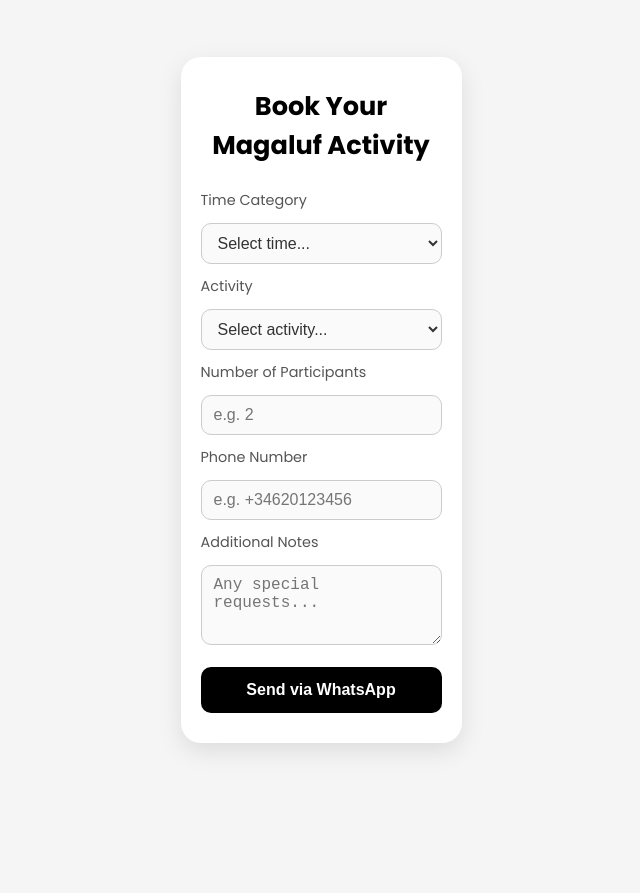
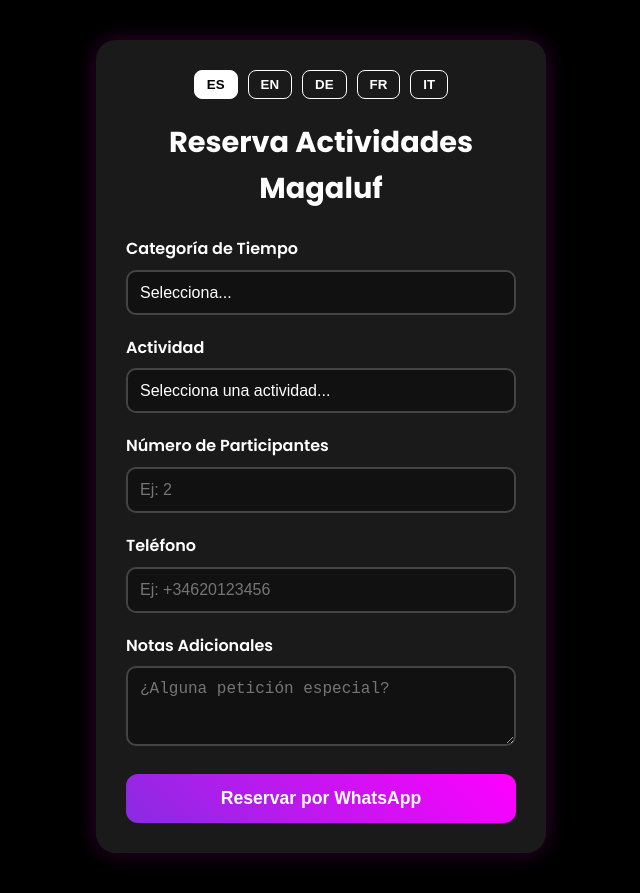
Before and after one commit to BusinessBotss/magalufactivities, a plain HTML site: page index.html in a window 1280 px wide. Shown: the whole page, without its empty margins (319-959 px from the left). Before the commit the page ends 800 px from the top, so only its background shows below. Drawn offline with Linux system fonts and the light colour scheme.

Commit message:
Update index.html

```diff
--- a/index.html
+++ b/index.html
@@ -1,68 +1,78 @@
 <!DOCTYPE html>
-<html lang="en">
+<html lang="es">
 <head>
-  <meta charset="UTF-8">
-  <meta name="viewport" content="width=device-width, initial-scale=1.0">
-  <title>Pepe's Site – Magaluf Booking</title>
-  <link href="https://fonts.googleapis.com/css2?family=Poppins:wght@400;700&display=swap" rel="stylesheet">
+  <meta charset="UTF-8" />
+  <meta name="viewport" content="width=device-width, initial-scale=1.0" />
+  <title>Reserva Actividades Magaluf</title>
+  <link href="https://fonts.googleapis.com/css2?family=Poppins:wght@400;600;700&display=swap" rel="stylesheet" />
   <style>
-    * { margin: 0; padding: 0; box-sizing: border-box; }
-    html, body {
-      height: 100%;
+    * { box-sizing: border-box; margin: 0; padding: 0; }
+    body {
       font-family: 'Poppins', sans-serif;
-      background: #f5f5f5;
+      background-color: #000;
+      color: #fff;
+      line-height: 1.6;
+      padding: 40px 20px;
       display: flex;
       justify-content: center;
-      align-items: center;
-      padding: 20px;
+      align-items: flex-start;
+      min-height: 100vh;
     }
-    .container {
+    .form-container {
+      background-color: #1a1a1a;
+      border-radius: 20px;
+      box-shadow: 0 0 20px rgba(255, 0, 255, 0.2);
+      padding: 30px;
       width: 100%;
-      max-width: 350px;
-      background: #ffffff;
-      box-shadow: 0 8px 24px rgba(0, 0, 0, 0.1);
-      border-radius: 20px;
-      padding: 30px 20px;
-      display: flex;
-      flex-direction: column;
-      align-items: center;
-      text-align: center;
-      animation: fadeUp 0.8s ease forwards;
+      max-width: 450px;
+      animation: fadeIn 0.8s ease;
     }
-    @keyframes fadeUp {
+    @keyframes fadeIn {
       from { opacity: 0; transform: translateY(20px); }
       to { opacity: 1; transform: translateY(0); }
     }
     h1 {
-      font-size: 1.6rem;
-      font-weight: 700;
-      color: #000;
+      font-size: 1.8rem;
+      text-align: center;
       margin-bottom: 25px;
     }
-    form {
-      width: 100%;
+    .lang-switcher {
       display: flex;
-      flex-direction: column;
-      gap: 12px;
+      justify-content: center;
+      gap: 10px;
+      margin-bottom: 20px;
+    }
+    .lang-btn {
+      background: none;
+      border: 1px solid #fff;
+      padding: 6px 12px;
+      border-radius: 8px;
+      font-weight: bold;
+      color: #fff;
+      cursor: pointer;
+    }
+    .lang-btn.active {
+      background: #fff;
+      color: #000;
     }
     label {
-      text-align: left;
-      font-size: 0.9rem;
-      color: #555;
+      display: block;
+      margin-bottom: 8px;
+      font-weight: 600;
     }
     select, input, textarea {
       width: 100%;
-      padding: 10px 12px;
-      border: 1px solid #ccc;
+      padding: 12px;
+      margin-bottom: 20px;
+      border: 2px solid #444;
       border-radius: 10px;
-      background: #fafafa;
+      background-color: #111;
+      color: #fff;
       font-size: 1rem;
-      color: #333;
-      transition: border 0.3s, background 0.3s;
+      appearance: none;
     }
     select:focus, input:focus, textarea:focus {
-      border: 1px solid #000;
-      background: #fff;
+      border-color: #ff00ff;
       outline: none;
     }
     textarea {
@@ -70,112 +80,134 @@
       min-height: 80px;
     }
     .btn {
-      margin-top: 10px;
+      width: 100%;
       padding: 14px;
-      background: #000;
+      background: linear-gradient(45deg, #8a2be2, #ff00ff);
+      border: none;
+      border-radius: 12px;
+      font-size: 1.1rem;
+      font-weight: bold;
       color: #fff;
-      border: none;
-      border-radius: 10px;
-      font-weight: 700;
-      font-size: 1rem;
       cursor: pointer;
-      transition: background 0.3s;
+      transition: box-shadow 0.3s ease;
     }
     .btn:hover {
-      background: #333;
-    }
-
-    /* Responsive improvements */
-    @media (max-width: 480px) {
-      .container {
-        padding: 25px 15px;
-        border-radius: 16px;
-        max-width: 90%;
-      }
-      h1 {
-        font-size: 1.4rem;
-        margin-bottom: 20px;
-      }
-      select, input, textarea {
-        font-size: 0.95rem;
-        padding: 9px 10px;
-      }
-      .btn {
-        font-size: 0.95rem;
-        padding: 12px;
-      }
+      box-shadow: 0 0 10px rgba(255,0,255,.5), 0 0 20px rgba(138,43,226,.5);
     }
   </style>
 </head>
 <body>
-  <div class="container">
-    <h1>Book Your<br>Magaluf Activity</h1>
+  <div class="form-container">
+    <div class="lang-switcher">
+      <button class="lang-btn active" onclick="switchLang('es')">ES</button>
+      <button class="lang-btn" onclick="switchLang('en')">EN</button>
+      <button class="lang-btn" onclick="switchLang('de')">DE</button>
+      <button class="lang-btn" onclick="switchLang('fr')">FR</button>
+      <button class="lang-btn" onclick="switchLang('it')">IT</button>
+    </div>
+    <h1 id="formTitle">Reserva Actividades Magaluf</h1>
     <form id="bookingForm">
-      <label for="time">Time Category</label>
+      <label for="time" id="labelTime">Categoría de Tiempo</label>
       <select id="time" required>
-        <option value="" disabled selected>Select time...</option>
-        <option value="day">Day Activities</option>
-        <option value="night">Night Activities</option>
+        <option value="" disabled selected>Selecciona...</option>
+        <option value="day">Actividades de Día</option>
+        <option value="night">Actividades de Noche</option>
       </select>
 
-      <label for="activity">Activity</label>
+      <label for="activity" id="labelActivity">Actividad</label>
       <select id="activity" required>
-        <option value="" disabled selected>Select activity...</option>
+        <option value="" disabled selected>Selecciona una actividad...</option>
       </select>
 
-      <label for="participants">Number of Participants</label>
-      <input type="number" id="participants" min="1" placeholder="e.g. 2" required>
+      <label for="participants" id="labelParticipants">Número de Participantes</label>
+      <input type="number" id="participants" min="1" placeholder="Ej: 2" required>
 
-      <label for="phone">Phone Number</label>
-      <input type="tel" id="phone" placeholder="e.g. +34620123456" required>
+      <label for="phone" id="labelPhone">Teléfono</label>
+      <input type="tel" id="phone" placeholder="Ej: +34620123456" required>
 
-      <label for="notes">Additional Notes</label>
-      <textarea id="notes" placeholder="Any special requests..."></textarea>
+      <label for="notes" id="labelNotes">Notas Adicionales</label>
+      <textarea id="notes" placeholder="¿Alguna petición especial?"></textarea>
 
-      <button type="submit" class="btn">Send via WhatsApp</button>
+      <button type="submit" class="btn" id="submitBtn">Reservar por WhatsApp</button>
     </form>
   </div>
 
   <script>
-    (function() {
-      const activitiesMap = {
-        day: [
-          'Oceans Beach Club Tickets',
-          'Jetski Rental',
-          'Boat Party',
-          'Boat Rentals',
-          'Quad Rental'
-        ],
-        night: [
-          'Pirates Adventure',
-          "Gringo's Bingo",
-          'MCP Pass'
-        ]
+    const activityOptions = {
+      es: {
+        day: ['Oceans Beach Club', 'Alquiler de Jetski', 'Boat Party', 'Alquiler de Barco', 'Rutas en Quad'],
+        night: ['Pirates Adventure', "Gringo's Bingo", 'MCP Pass']
+      },
+      en: {
+        day: ['Oceans Beach Club', 'Jetski Rental', 'Boat Party', 'Boat Rentals', 'Quad Tours'],
+        night: ['Pirates Adventure', "Gringo's Bingo", 'MCP Pass']
+      },
+      de: {
+        day: ['Oceans Beach Club', 'Jetski Verleih', 'Bootsparty', 'Bootsverleih', 'Quad Touren'],
+        night: ['Pirates Adventure', "Gringo's Bingo", 'MCP Pass']
+      },
+      fr: {
+        day: ['Oceans Beach Club', 'Location de Jet Ski', 'Fête en Bateau', 'Location de Bateau', 'Tours en Quad'],
+        night: ['Pirates Adventure', "Gringo's Bingo", 'MCP Pass']
+      },
+      it: {
+        day: ['Oceans Beach Club', 'Noleggio Jetski', 'Festa in Barca', 'Noleggio Barca', 'Tour in Quad'],
+        night: ['Pirates Adventure', "Gringo's Bingo", 'MCP Pass']
+      }
     };
 
-      const timeSelect = document.getElementById('time');
+    const translations = {
+      es: { title: "Reserva Actividades Magaluf", time: "Categoría de Tiempo", activity: "Actividad", participants: "Número de Participantes", phone: "Teléfono", notes: "Notas Adicionales", submit: "Reservar por WhatsApp", placeholderTime: "Selecciona...", placeholderActivity: "Selecciona una actividad...", placeholderPeople: "Ej: 2", placeholderPhone: "Ej: +34620123456", placeholderNotes: "¿Alguna petición especial?" },
+      en: { title: "Book Activities in Magaluf", time: "Time Category", activity: "Activity", participants: "Number of Participants", phone: "Phone Number", notes: "Additional Notes", submit: "Book via WhatsApp", placeholderTime: "Select...", placeholderActivity: "Select an activity...", placeholderPeople: "e.g. 2", placeholderPhone: "e.g. +34620123456", placeholderNotes: "Any special requests?" },
+      de: { title: "Aktivitäten in Magaluf buchen", time: "Zeitkategorie", activity: "Aktivität", participants: "Anzahl der Teilnehmer", phone: "Telefonnummer", notes: "Zusätzliche Hinweise", submit: "Über WhatsApp buchen", placeholderTime: "Wählen...", placeholderActivity: "Aktivität auswählen...", placeholderPeople: "z.B. 2", placeholderPhone: "z.B. +34620123456", placeholderNotes: "Besondere Wünsche?" },
+      fr: { title: "Réserver Activités Magaluf", time: "Catégorie de Temps", activity: "Activité", participants: "Nombre de Participants", phone: "Numéro de Téléphone", notes: "Remarques Supplémentaires", submit: "Réserver via WhatsApp", placeholderTime: "Choisir...", placeholderActivity: "Choisissez une activité...", placeholderPeople: "ex: 2", placeholderPhone: "ex: +34620123456", placeholderNotes: "Des demandes particulières ?" },
+      it: { title: "Prenota Attività a Magaluf", time: "Categoria di Tempo", activity: "Attività", participants: "Numero di Partecipanti", phone: "Numero di Telefono", notes: "Note Aggiuntive", submit: "Prenota via WhatsApp", placeholderTime: "Seleziona...", placeholderActivity: "Seleziona un'attività...", placeholderPeople: "Es: 2", placeholderPhone: "Es: +34620123456", placeholderNotes: "Richieste speciali?" }
+    };
+
+    let currentLang = 'es';
+
+    function switchLang(lang) {
+      currentLang = lang;
+      document.querySelectorAll('.lang-btn').forEach(btn => btn.classList.remove('active'));
+      document.querySelector(`[onclick="switchLang('${lang}')"]`).classList.add('active');
+
+      const t = translations[lang];
+      document.getElementById('formTitle').textContent = t.title;
+      document.getElementById('labelTime').textContent = t.time;
+      document.getElementById('labelActivity').textContent = t.activity;
+      document.getElementById('labelParticipants').textContent = t.participants;
+      document.getElementById('labelPhone').textContent = t.phone;
+      document.getElementById('labelNotes').textContent = t.notes;
+      document.getElementById('submitBtn').textContent = t.submit;
+      document.getElementById('time').options[0].text = t.placeholderTime;
+      document.getElementById('activity').options[0].text = t.placeholderActivity;
+      document.getElementById('participants').placeholder = t.placeholderPeople;
+      document.getElementById('phone').placeholder = t.placeholderPhone;
+      document.getElementById('notes').placeholder = t.placeholderNotes;
+    }
+
+    document.getElementById('time').addEventListener('change', () => {
+      const value = document.getElementById('time').value;
       const activitySelect = document.getElementById('activity');
-      const form = document.getElementById('bookingForm');
-
-      timeSelect.addEventListener('change', () => {
-        const list = activitiesMap[timeSelect.value] || [];
-        activitySelect.innerHTML = '<option value="" disabled selected>Select activity...</option>' +
+      const list = activityOptions[currentLang][value] || [];
+      activitySelect.innerHTML = `<option value="" disabled selected>${translations[currentLang].placeholderActivity}</option>` +
         list.map(act => `<option value="${act}">${act}</option>`).join('');
     });
 
-      form.addEventListener('submit', (e) => {
+    document.getElementById('bookingForm').addEventListener('submit', (e) => {
       e.preventDefault();
-        const timeText = timeSelect.options[timeSelect.selectedIndex].text;
-        const activity = activitySelect.value;
+      const timeText = document.getElementById('time').options[document.getElementById('time').selectedIndex].text;
+      const activity = document.getElementById('activity').value;
       const participants = document.getElementById('participants').value;
       const phone = document.getElementById('phone').value;
       const notes = document.getElementById('notes').value;
 
-        const message = `Hi Pepe! I'd like to book *${activity}* (${timeText}) for *${participants}* participants. Phone: ${phone}. Notes: ${notes}`;
+      const message = `Hola Pepe! Quiero reservar *${activity}* (${timeText}) para *${participants}* personas. Teléfono: ${phone}. Notas: ${notes}`;
 
-        window.location.href = `https://wa.me/34620618465?text=${encodeURIComponent(message)}`;
+      window.open(`https://wa.me/34620618465?text=${encodeURIComponent(message)}`, '_blank');
     });
-    })();
+
+    switchLang('es');
   </script>
 </body>
 </html>
```
Lines whose indentation alone changed are shown as unchanged.
